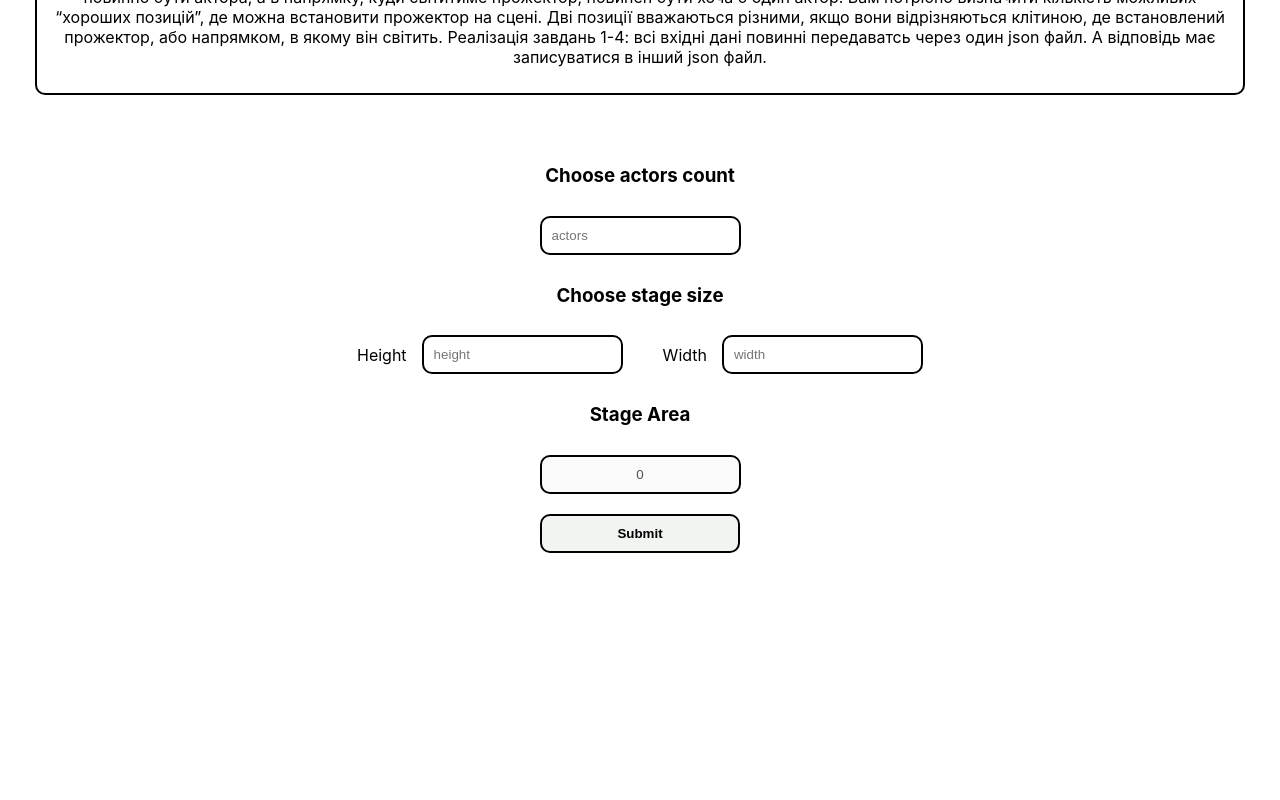
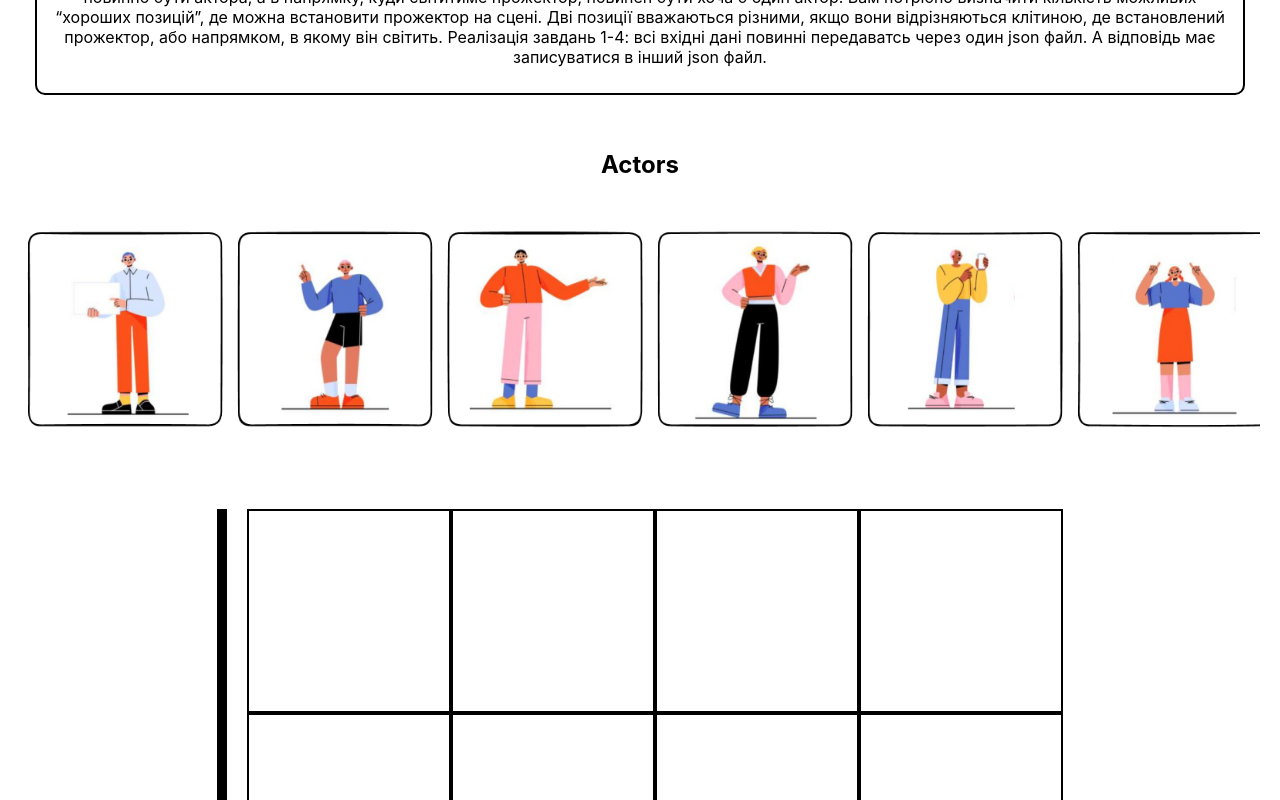
Before and after one commit to TURP1/Five-Tasks, a React (Create React App) app in the folder my-app/: page / in a window 1280 px wide. Shown: the part 3320-4120 px from the top of the page. Before the commit the page ends 3933 px from the top, so only its background shows below. Built offline with nearby package versions, Linux system fonts and the light colour scheme.

Commit message:
The selected actor square becomes inactive

```diff
--- a/my-app/src/Components/Task5/Stage/Square.jsx
+++ b/my-app/src/Components/Task5/Stage/Square.jsx
@@ -8,7 +8,9 @@ import { useState } from 'react';
 function Square({ heightIndex, widthIndex, setModal, setModalPosition, setChooseSquare, chooseSquare, setIndexes }) {
 
   let chooseHandler = (e) => {
-
+    if (e.target.children.length) {
+      return
+    }
 
     setModalPosition(
       {
@@ -26,7 +28,7 @@ function Square({ heightIndex, widthIndex, setModal, setModalPosition, setChoose
   }
 
   return (
-    <div className={style.square} onClick={chooseHandler}>
+    <div className={chooseSquare.img ? style.square + " " + style.hasImage : style.square} onClick={chooseHandler}>
       {chooseSquare.img && <img src={chooseSquare.img}></img>}
 
     </div>
--- a/my-app/src/Components/Task5/Stage/Stage.module.css
+++ b/my-app/src/Components/Task5/Stage/Stage.module.css
@@ -8,10 +8,9 @@
   border: black 2px solid;
 }
 
-.square:hover{
+.square:hover:not(.hasImage){
   background-color: rgba(95, 151, 247, 0.605);
   border: rgb(95, 151, 247) 2px solid;
-
 
 }
 
--- a/my-app/src/Components/Task5/Task5 mathContainer.jsx
+++ b/my-app/src/Components/Task5/Task5 mathContainer.jsx
@@ -14,7 +14,7 @@ import eighthActor from "../../assets/task5/8.png"
 function FifthTaskMath() {
     const [stage, setStage] = useState({ width: 4, height: 3 });
     const [indexes, setIndexes] = useState({});
-    const [performance, setPerformance] = useState(false);
+    const [performance, setPerformance] = useState(true);
     const [actorsList, setActorsList] = useState(
         [
             { positionIndex: 1, img: firstActor },
```
